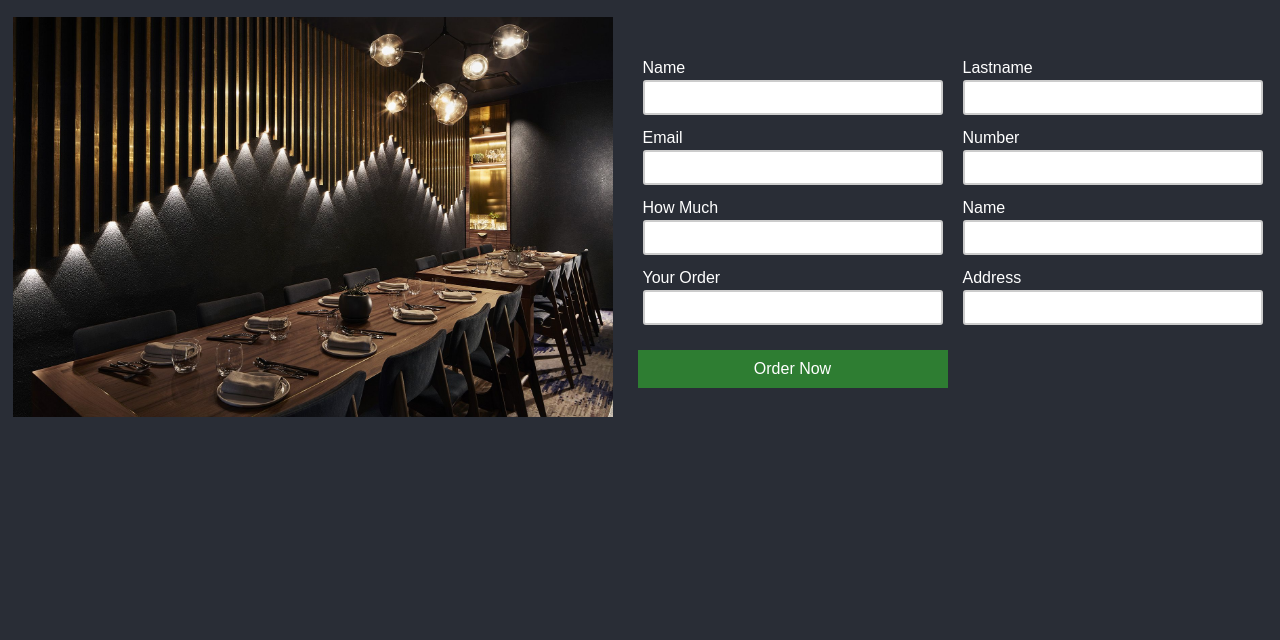
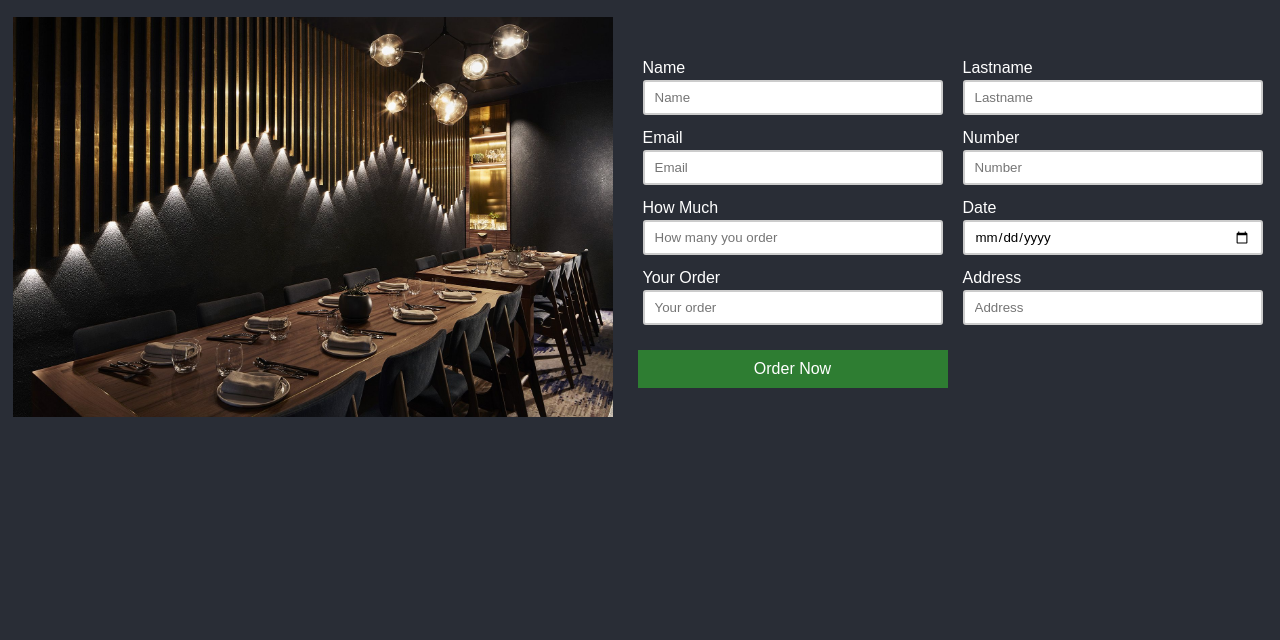
Before and after one commit to UlashovaZaxro/Axmad-Jo-ja, a plain HTML site: page index.html in a window 1280 px wide. Shown: the part 3455-4095 px from the top of the page. Drawn offline with Linux system fonts and the light colour scheme; a web font is replaced by a local one.

Commit message:
added new order  page

```diff
--- a/assest/css/style.css
+++ b/assest/css/style.css
@@ -650,7 +650,9 @@ section {
 }
 
 .order .main_order form .order_input input:focus {
-    border: 2px solid #2E7D32;
+    border: 2px solid #36a73a;
+    box-shadow: 5px 5px 0 0 #2E7D32;
+    Transition: all 0.50s ease;
 }
 
 .order .main_order form .order_btn {
@@ -660,6 +662,13 @@ section {
     text-align: center;
     margin-top: 20px;
     text-decoration: none;
+}
+
+.order .main_order form .order_btn:hover{
+    Transition: all 0.50s ease;
+    background-color: #F1CB78;
+    color: #2E7D32;
+    box-shadow: 5px 5px 0 0 #2E7D32;
 }
 
 
--- a/index.html
+++ b/index.html
@@ -492,42 +492,42 @@
 
             <div class="order_input">
                 <p>Name</p>
-                <input type="text" part="Name">
+                <input type="text" placeholder="Name">
             </div>
 
             <div class="order_input">
                 <p>Lastname</p>
-                <input type="text" part="Lastname">
+                <input type="text" placeholder="Lastname">
             </div>
 
             <div class="order_input">
                 <p>Email</p>
-                <input type="email" part="Email">
+                <input type="email" placeholder="Email">
             </div>
 
             <div class="order_input">
                 <p>Number</p>
-                <input type="number" part="Number">
+                <input type="number" placeholder="Number">
             </div>
 
             <div class="order_input">
                 <p>How Much</p>
-                <input type="number" part="How many you order">
+                <input type="number" placeholder="How many you order">
             </div>
 
             <div class="order_input">
-                <p>Name</p>
-                <input type="text" part="Name">
+                <p>Date</p>
+                <input type="date" placeholder="Date">
             </div>
 
             <div class="order_input">
                 <p>Your Order</p>
-                <input type="text" part="Food name">
+                <input type="text" placeholder="Your order">
             </div>
 
             <div class="order_input">
                 <p>Address</p>
-                <input type="text" part="Address">
+                <input type="text" placeholder="Address">
             </div>
 
             <a href="#" class="order_btn">Order Now</a>
```
